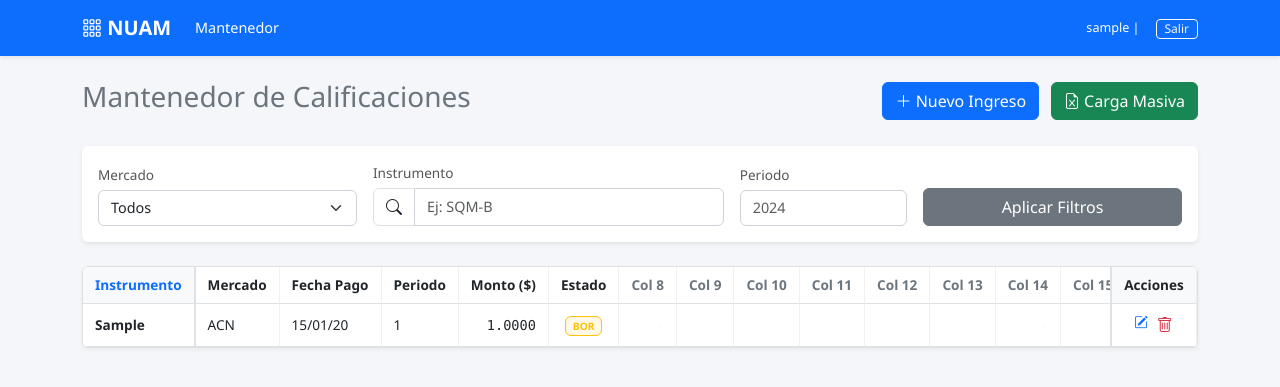
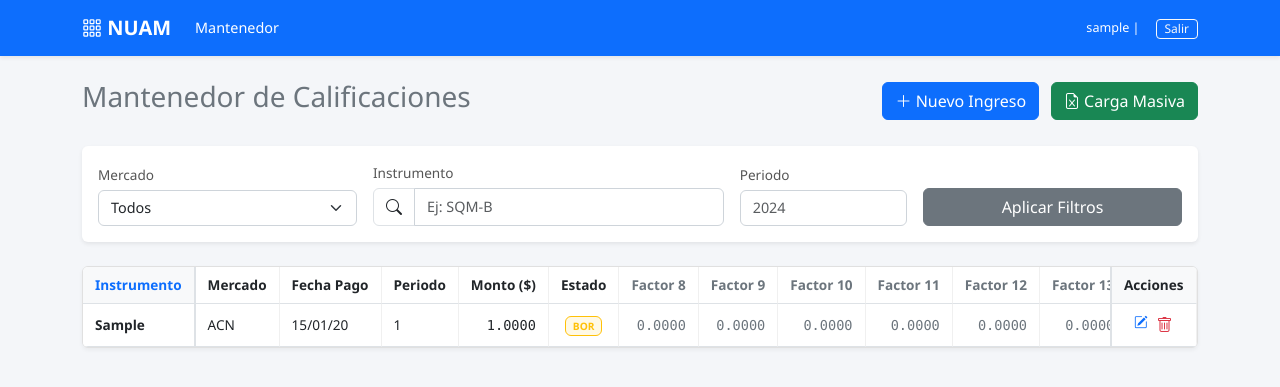
Before and after one commit to Toussaint20/calificaciones-tributarias-nuam, a Django app: page / in a window 1280 px wide. Shown: the top 387 px of the page. Run offline with Django 5.2, Linux system fonts and the light colour scheme; a user stored in the database is signed in; tables that the repository leaves empty hold one stand-in row (values such as "Sample post").

Commit message:
Finalización de pruebas unitarias y de integración, ajustes en documentación

```diff
--- a/core/templates/core/base.html
+++ b/core/templates/core/base.html
@@ -9,7 +9,7 @@
 
 <style>
     :root {
-        --bs-primary: #0d6efd; /* Azul estándar o tu color corporativo */
+        --bs-primary: #e75907; /* Azul estándar o tu color corporativo */
         --bg-light: #f8f9fa;
     }
     body {
--- a/core/templates/core/mantenedor.html
+++ b/core/templates/core/mantenedor.html
@@ -128,7 +128,7 @@
 
                 {% for col in columnas_indices %}
                     <th class="text-center text-secondary" title="Factor Columna {{ col }}">
-                        Col {{ col }}
+                        Factor {{ col }}
                     </th>
                 {% endfor %}
 
@@ -155,11 +155,8 @@
                 </td>
 
                 {% for valor in row.factores %}
-                    <td class="text-end text-muted font-monospace small">
-                        {% if valor > 0 %}
-                            {{ valor|floatformat:4 }}
-                        {% else %}
-                            <span class="text-light">-</span> {% endif %}
+                    <td class="text-end text-secondary font-monospace small">
+                        {{ valor|floatformat:4 }}
                     </td>
                 {% endfor %}
 
--- a/core/urls.py
+++ b/core/urls.py
@@ -6,7 +6,7 @@
 app_name = 'core'
 
 urlpatterns = [
-    # Ruta para la página principal del mantenedor (será la raíz del sitio)
+    # Ruta para la página principal del mantenedor
     path('', views.mantenedor_view, name='mantenedor'),
 
     #ruta para crear calificacion
--- a/core/views.py
+++ b/core/views.py
@@ -66,63 +66,53 @@
             return redirect('core:upload_file')
 
         try:
-            # Leemos el Excel
             df = pd.read_excel(archivo, engine='openpyxl')
-            df.columns = df.columns.str.strip() # Quitamos espacios en los nombres de columnas
+            df.columns = df.columns.str.strip()
 
-            # 1. Validación Estructural: Columnas Obligatorias
             columnas_obligatorias = ['Instrumento', 'Numero de dividendo', 'Ejercicio', 'Fecha']
             for col in columnas_obligatorias:
                 if col not in df.columns:
                     raise ValueError(f"El archivo no tiene la columna obligatoria: '{col}'")
 
+            registros_procesados = 0
             registros_creados = 0
 
-            # Usamos atomic para que si falla una fila, no se guarde nada del archivo
             with transaction.atomic():
                 for index, row in df.iterrows():
-                    fila_excel = index + 2 # Para indicar al usuario (Excel empieza en fila 1 + cabecera)
+                    fila_excel = index + 2
 
-                    # --- A. Validaciones de Reglas de Negocio ---
-
-                    # Regla 1: Suma de factores 8-19 <= 1
+                    # ... (A. Validaciones de Negocio) ...
                     suma_factores_credito = 0
                     for i in range(8, 20):
                         col_name = f'Factor {i}'
                         if col_name in df.columns:
-                            valor = pd.to_numeric(row.get(col_name), errors='coerce') or 0
-                            # Regla 2: No permitir negativos en factores
-                            if valor < 0:
-                                raise ValueError(f"Fila {fila_excel}: El '{col_name}' no puede ser negativo ({valor}).")
+                            valor = pd.to_numeric(row.get(col_name), errors='coerce')
+                            if pd.isna(valor): valor = 0.0
+                            if valor < 0: raise ValueError(f"Fila {fila_excel}: El '{col_name}' no puede ser negativo.")
                             suma_factores_credito += valor
 
-                    # Margen de tolerancia pequeño por decimales flotantes
                     if suma_factores_credito > 1.000001:
-                        raise ValueError(f"Fila {fila_excel}: La suma de factores de crédito (col 8-19) es {suma_factores_credito:.4f}, excede el límite de 1.")
+                        raise ValueError(f"Fila {fila_excel}: La suma de factores (factores 8-19) excede 1.")
 
-                    # Regla 3: Monto unitario no negativo
-                    monto_unitario = pd.to_numeric(row.get('Monto Unitario', 0), errors='coerce') or 0
-                    if monto_unitario < 0:
-                         raise ValueError(f"Fila {fila_excel}: El Monto Unitario no puede ser negativo.")
+                    monto_unitario = pd.to_numeric(row.get('Monto Unitario', 0), errors='coerce')
+                    if pd.isna(monto_unitario): monto_unitario = 0
+                    if monto_unitario < 0: raise ValueError(f"Fila {fila_excel}: El Monto Unitario no puede ser negativo.")
 
-                    # --- B. Procesamiento de Entidades ---
-
-                    # Normalizamos Tipo Sociedad
+                    # ... (B. Guardar Entidades) ...
                     tipo_soc_raw = str(row.get('Tipo sociedad', 'A')).upper()
                     tipo_soc = 'C' if 'CERRADA' in tipo_soc_raw or 'C' == tipo_soc_raw else 'A'
 
-                    # Crear/Obtener Emisor
                     emisor, _ = Emisor.objects.get_or_create(
                         nemonico=row['Instrumento'],
                         defaults={
-                            'rut': row.get('RUT', f"SIN-RUT-{index}"), # Placeholder si no viene RUT
+                            'rut': row.get('RUT', f"SIN-RUT-{index}"),
                             'razon_social': row['Instrumento'],
                             'tipo_sociedad': tipo_soc
                         }
                     )
 
-                    # Crear/Obtener Evento
-                    evento, created = EventoCorporativo.objects.get_or_create(
+                    # 1. Buscamos o creamos el Evento
+                    evento, evento_created = EventoCorporativo.objects.get_or_create(
                         emisor=emisor,
                         numero_dividendo=row['Numero de dividendo'],
                         ejercicio_comercial=row['Ejercicio'],
@@ -134,56 +124,53 @@
                         }
                     )
 
-                    # Crear/Actualizar Calificación
-                    calificacion, _ = CalificacionTributaria.objects.update_or_create(
+                    # 2. Buscamos o creamos la Calificación
+                    calificacion, calif_created = CalificacionTributaria.objects.update_or_create(
                         evento=evento,
                         defaults={
                             'monto_unitario_pesos': monto_unitario,
-                            'estado': 'BORRADOR', # Siempre entran como borrador para revisión
+                            'estado': 'BORRADOR',
                             'modificado_por': request.user
                         }
                     )
 
-                    # --- C. Guardar Factores (Dinámico) ---
+                    # ... (C. Guardar Factores) ...
                     for col_name in df.columns:
-                        # Detectamos columnas que se llamen "Factor X"
                         if str(col_name).strip().startswith('Factor '):
                             try:
                                 num_col = int(col_name.split(' ')[1])
                                 valor = pd.to_numeric(row[col_name], errors='coerce')
+                                if pd.isna(valor): valor = 0.0
 
-                                # Solo guardamos si es un número válido y no es 0 (opcional, para ahorrar espacio)
-                                # Nota: Si quieres guardar 0 explícitamente, quita "and valor != 0"
-                                if pd.notna(valor):
-                                    if valor < 0:
-                                         raise ValueError(f"Fila {fila_excel}: El Factor {num_col} es negativo.")
+                                if valor < 0: raise ValueError(f"Fila {fila_excel}: El Factor {num_col} es negativo.")
 
-                                    # Buscamos el concepto oficial en la BD (cargado por el seed)
-                                    try:
-                                        concepto = ConceptoFactor.objects.get(columna_dj=num_col)
-
-                                        DetalleFactor.objects.update_or_create(
-                                            calificacion=calificacion,
-                                            concepto=concepto,
-                                            defaults={'valor': valor}
-                                        )
-                                    except ConceptoFactor.DoesNotExist:
-                                        # Si el Excel trae "Factor 99" y no existe en la ley, lo ignoramos
-                                        # o lanzamos error si queremos ser estrictos.
-                                        continue
-
+                                try:
+                                    concepto = ConceptoFactor.objects.get(columna_dj=num_col)
+                                    DetalleFactor.objects.update_or_create(
+                                        calificacion=calificacion,
+                                        concepto=concepto,
+                                        defaults={'valor': valor}
+                                    )
+                                except ConceptoFactor.DoesNotExist:
+                                    continue
                             except (ValueError, IndexError):
                                 continue
 
-                    if created:
+                    # --- CORRECCIÓN DEL CONTADOR ---
+                    registros_procesados += 1
+
+                    # Si se creó el evento O si se creó la calificación (porque se había borrado), cuenta como nuevo.
+                    if evento_created or calif_created:
                         registros_creados += 1
 
-            messages.success(request, f"Carga exitosa: Se procesaron correctamente. Se crearon {registros_creados} eventos nuevos.")
+            if registros_creados > 0:
+                messages.success(request, f"Carga exitosa: Se procesaron {registros_procesados} registros ({registros_creados} nuevos/recuperados).")
+            else:
+                messages.info(request, f"Carga completada: Se procesaron {registros_procesados} registros (Todos ya existían y fueron actualizados).")
 
         except ValueError as e:
             messages.error(request, f"Error de validación: {str(e)}")
         except Exception as e:
-            # Capturamos errores inesperados de Pandas o BD
             messages.error(request, f"Error crítico procesando el archivo: {str(e)}")
 
     return render(request, 'core/upload.html')
```
